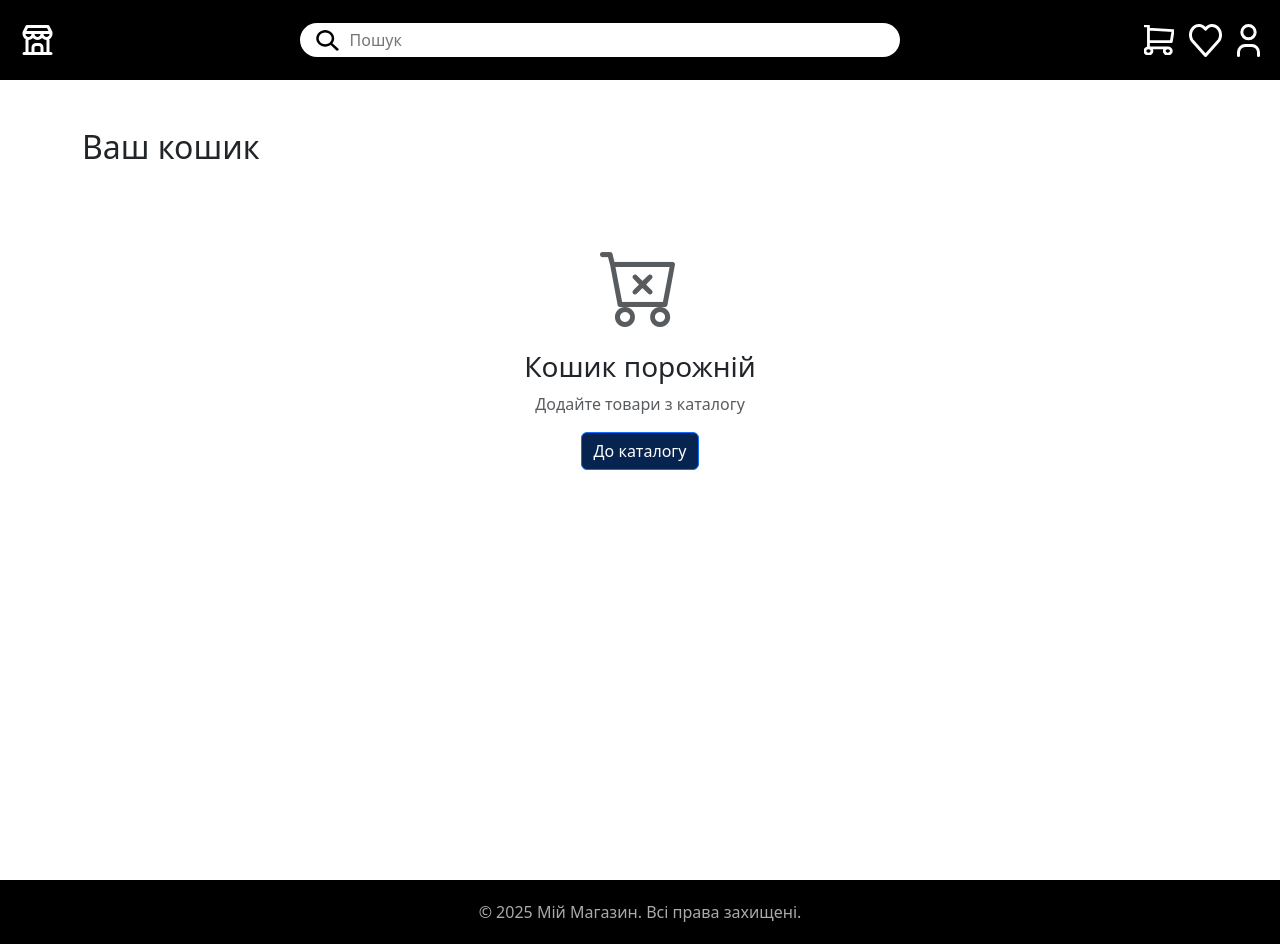
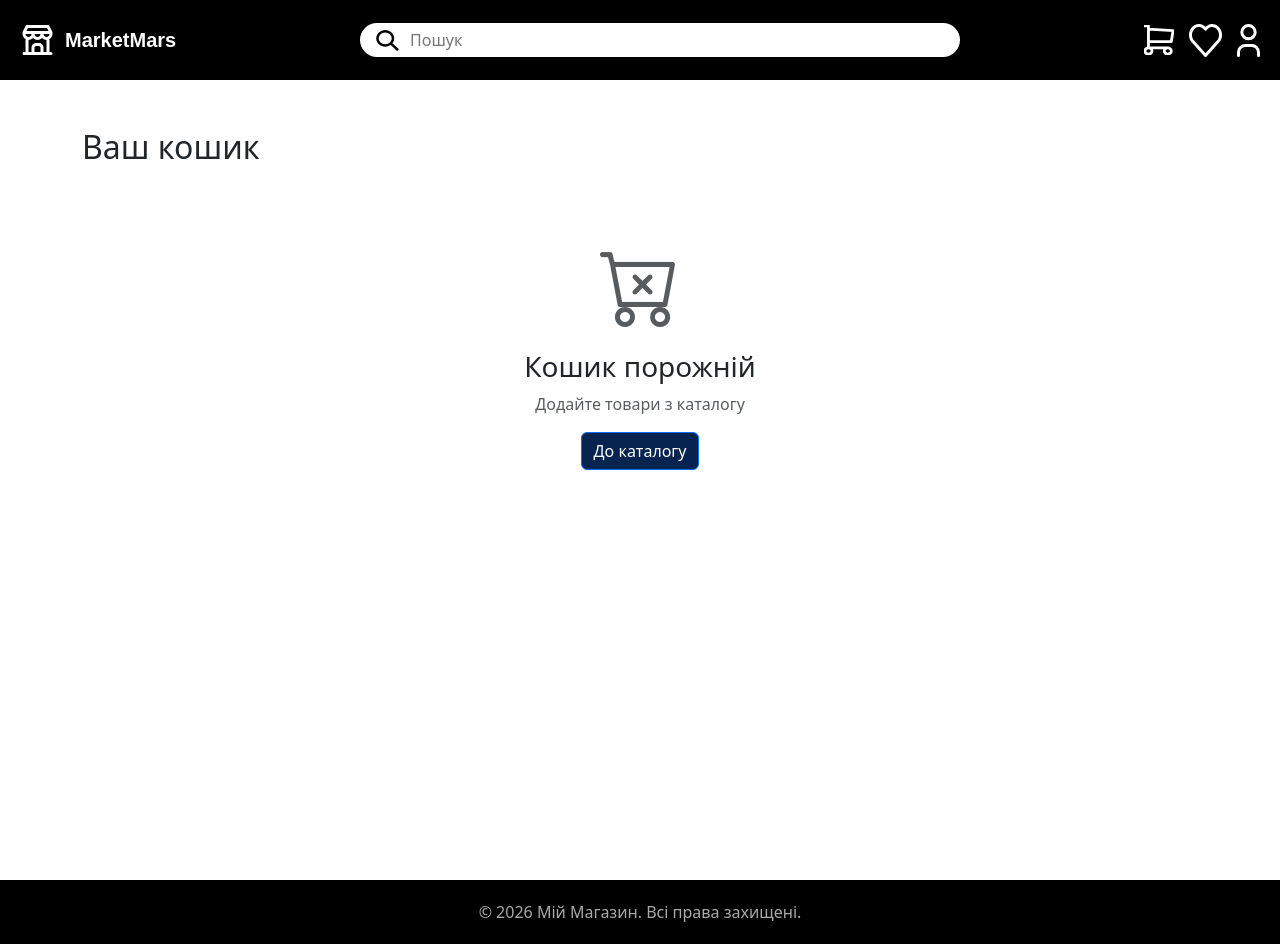
Before and after one commit to TheTeaOne/online-marketplace, a plain HTML site: page cart.html in a window 1280 px wide. Drawn offline with nearby package versions, Linux system fonts and the light colour scheme.

Commit message:
add style update: name of the website, und edited text in footer

```diff
--- a/cart.html
+++ b/cart.html
@@ -16,6 +16,7 @@
                 <svg width="35" height="30" viewBox="0 0 20 20" fill="none" xmlns="http://www.w3.org/2000/svg">
 <path d="M1 19H19M1 5V6C1 6.79565 1.31607 7.55871 1.87868 8.12132C2.44129 8.68393 3.20435 9 4 9C4.79565 9 5.55871 8.68393 6.12132 8.12132C6.68393 7.55871 7 6.79565 7 6M1 5H19M1 5L3 1H17L19 5M7 6V5M7 6C7 6.79565 7.31607 7.55871 7.87868 8.12132C8.44129 8.68393 9.20435 9 10 9C10.7956 9 11.5587 8.68393 12.1213 8.12132C12.6839 7.55871 13 6.79565 13 6M13 6V5M13 6C13 6.79565 13.3161 7.55871 13.8787 8.12132C14.4413 8.68393 15.2044 9 16 9C16.7956 9 17.5587 8.68393 18.1213 8.12132C18.6839 7.55871 19 6.79565 19 6V5M3 19V8.85001M17 19V8.85001M7 19V15C7 14.4696 7.21071 13.9609 7.58579 13.5858C7.96086 13.2107 8.46957 13 9 13H11C11.5304 13 12.0391 13.2107 12.4142 13.5858C12.7893 13.9609 13 14.4696 13 15V19" stroke="white" stroke-width="2" stroke-linecap="round" stroke-linejoin="round"/>
 </svg>
+    <span id="nameOfMarket">MarketMars</span>
             </a>
         </div>
             <div class="search">
@@ -91,7 +92,7 @@
 
     <footer class="styleFooterCart">
         <div class="copyFooterCart">
-                &copy; 2025 Мій Магазин. Всі права захищені.
+                &copy; 2026 Мій Магазин. Всі права захищені.
             </div>
     </footer>
 
--- a/products.json
+++ b/products.json
@@ -118,7 +118,7 @@
   },
   {
     "id": 14,
-    "title": "Stalker",
+    "title": "Гра Stalker 2 Heart of Chornobyl",
     "description": "Шутер від першої особи (FPS)",
     "fullDescription": "постапокаліптичний шутер від першої особи, дія якого розгортається у містичній та небезпечній Чорнобильській зоні відчуження, де гравці виступають у ролі сталкерів, шукаючи артефакти та розкриваючи таємниці, але стикаючись з мутантами, аномаліями та ворогуючими фракціями, з нелінійним сюжетом, де ваш вибір визначає долю Зони.",
     "price": 1499,
@@ -215,7 +215,7 @@
   },
   {
     "id": 25,
-    "title": "Red Dead Redemption 2 PS4",
+    "title": " Гра Red Dead Redemption 2 PS4",
     "description": "Пригоди (adventure) Симулятори виживання (Survival) Шутер від першої особи (FPS) Шутер від третьої особи (TPS)",
     "fullDescription": "епічна пригодницька гра-вестерн від Rockstar Games, дія якої відбувається наприкінці 1899 року в Америці, де гравець керує бандитом Артуром Морганом, членом банди Ван Дер Лінде, що змушена тікати від закону, досліджуючи величезний відкритий світ, переживаючи складні сюжетні повороти, пов'язані з виживанням, зрадою та пошуком нового місця у світі, що змінюється. Це історія про вірність, моральний вибір і падіння епохи Дикого Заходу, зосереджена на реалізмі, глибоких персонажах та дослідженні світу.",
     "price": 1099,
--- a/styles/style.css
+++ b/styles/style.css
@@ -140,6 +140,21 @@ body {
 
 .iconLeft{
     margin-right: auto;
+    text-decoration: none;
+}
+
+.iconLeft a {
+    display: flex;
+    align-items: center;
+    gap: 10px;
+    text-decoration: none;
+    color: white;
+}
+
+#nameOfMarket {
+    font-size: 20px;
+    font-weight: bold;
+    font-family: sans-serif;
 }
 
 .iconRight {
```
Also changed, not shown: favotite.html (+2 -1 lines), index.html (+2 -1 lines), product.html (+2 -1 lines), products.html (+2 -1 lines).
